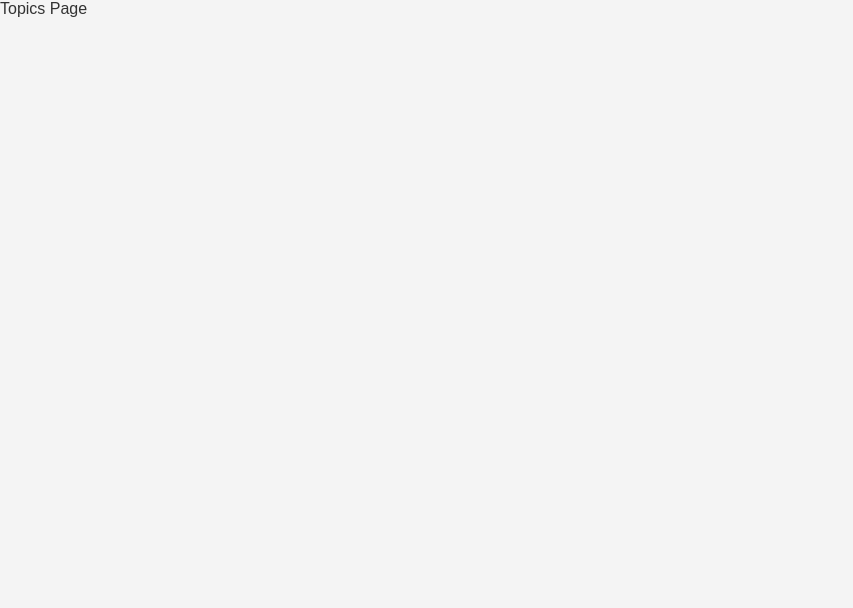
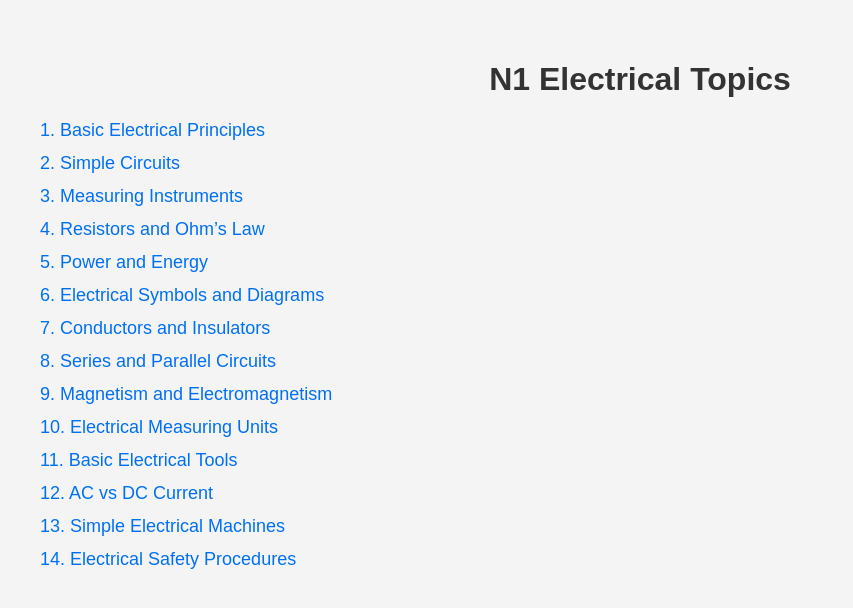
Before and after one commit to mwendasumaili21/EEPTOL-WORKING, a React (Vite) app: page /topics in a window 1280 px wide. Shown: the top 608 px of the page, without its empty margins (0-853 px from the left). Built offline with nearby package versions, Linux system fonts and the light colour scheme; the HTML template or start-up script is replaced by a standard one.

Commit message:
Feature: Add full N1 topics list with clickable links

```diff
--- a/src/pages/Topics.jsx
+++ b/src/pages/Topics.jsx
@@ -1 +1,35 @@
-export default function Topics() { return <div>Topics Page</div>; }
+import { Link } from "react-router-dom";
+
+const topics = [
+  "Basic Electrical Principles",
+  "Simple Circuits",
+  "Measuring Instruments",
+  "Resistors and Ohm’s Law",
+  "Power and Energy",
+  "Electrical Symbols and Diagrams",
+  "Conductors and Insulators",
+  "Series and Parallel Circuits",
+  "Magnetism and Electromagnetism",
+  "Electrical Measuring Units",
+  "Basic Electrical Tools",
+  "AC vs DC Current",
+  "Simple Electrical Machines",
+  "Electrical Safety Procedures"
+];
+
+export default function Topics() {
+  return (
+    <div style={{ padding: "40px" }}>
+      <h1 style={{ textAlign: "center" }}>N1 Electrical Topics</h1>
+      <ul style={{ listStyle: "none", padding: 0 }}>
+        {topics.map((topic, index) => (
+          <li key={index} style={{ margin: "12px 0" }}>
+            <Link to={`/simulations/${index}`} style={{ fontSize: "18px", textDecoration: "none", color: "#0070f3" }}>
+              {index + 1}. {topic}
+            </Link>
+          </li>
+        ))}
+      </ul>
+    </div>
+  );
+}
```
